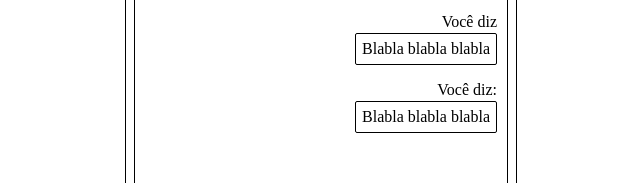
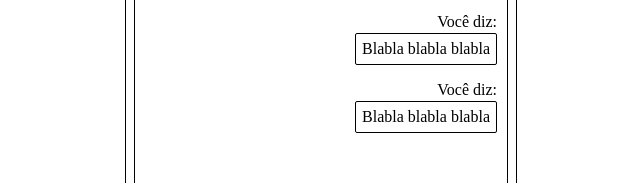
Before and after one commit to ViniciusDLx/modelolayoutchat, a plain HTML site: page index.html in a window 1280 px wide. Shown: the part 309-492 px from the top of the page, 319-959 px from the left. Drawn offline with Linux system fonts and the light colour scheme.

Commit message:
Update index.html

```diff
--- a/index.html
+++ b/index.html
@@ -30,7 +30,7 @@
           </div>
           <div class="cliente" id="clientDiv">
             <p class="cliente-title">
-              Você diz
+              Você diz:
             </p>
             <p class="cliente-msg" >
               Blabla blabla blabla
```
